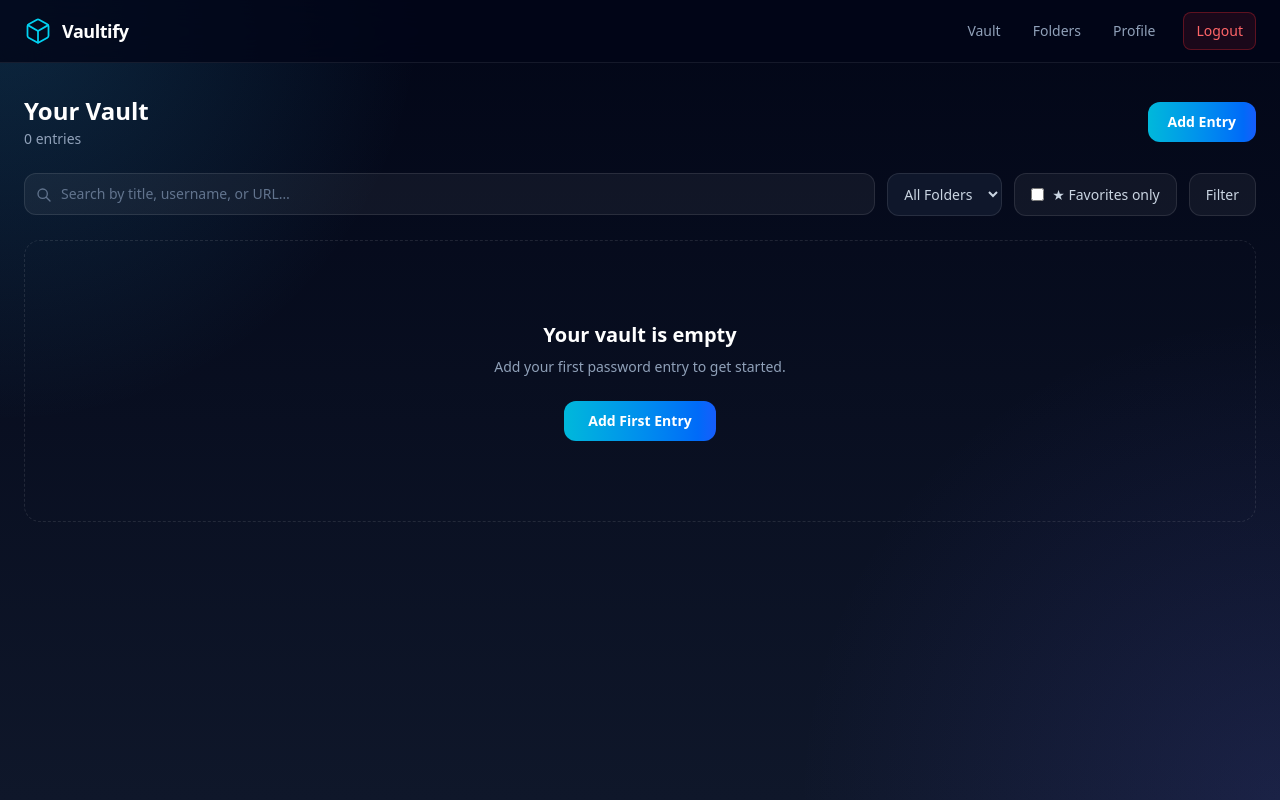
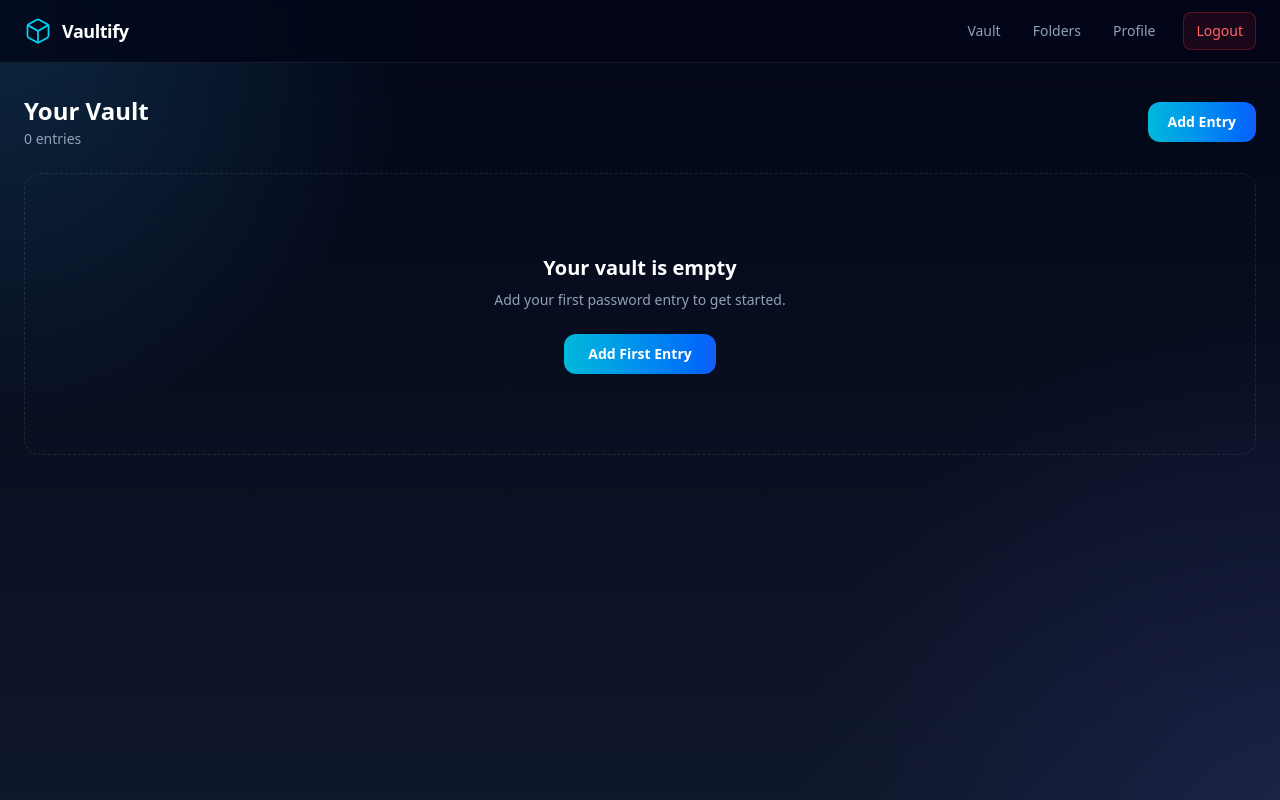
Before and after one commit to Sarthak-GS/Keeply, a FastAPI app: template templates/vault/dashboard.html in a window 1280 px wide. Run offline with FastAPI, Linux system fonts and the light colour scheme; the template is opened without the code that fills it, so the values that code supplies are empty.

Commit message:
fix : minor bugs

```diff
--- a/main.py
+++ b/main.py
@@ -30,11 +30,11 @@ async def lifespan(app: FastAPI):
             inspector = inspect(sync_conn)
             tables = inspector.get_table_names()
 
-            if "users" in tables:
-                columns = [col["name"] for col in inspector.get_columns("users")]
-                # If deprecated columns exist, recreate database for a clean start
-                if "encrypted_dek" in columns or "server_encrypted_dek" in columns:
-                    Base.metadata.drop_all(bind=sync_conn)
+            # if "users" in tables:
+            #     columns = [col["name"] for col in inspector.get_columns("users")]
+            #     # If deprecated columns exist, recreate database for a clean start
+            #     if "encrypted_dek" in columns or "server_encrypted_dek" in columns:
+            #         Base.metadata.drop_all(bind=sync_conn)
 
             Base.metadata.create_all(bind=sync_conn)
 
--- a/routers/auth.py
+++ b/routers/auth.py
@@ -178,8 +178,6 @@ async def process_reset_password(
     data: PasswordResetConfirm,
     db: Annotated[AsyncSession, Depends(get_db)],
 ):
-    if data.password != data.confirm_password:
-        raise HTTPException(status_code=400, detail="Passwords do not match.")
 
     # Validate token
     reset_token = await auth_service.get_valid_reset_token(db, data.token)
--- a/templates/vault/dashboard.html
+++ b/templates/vault/dashboard.html
@@ -16,34 +16,7 @@
         </a>
     </div>
 
-    <!-- Search + filter bar -->
-    <form method="GET" action="/vault/dashboard" class="flex flex-wrap gap-3">
-        <div class="relative flex-1 min-w-[200px]">
-            <svg class="pointer-events-none absolute left-3 top-1/2 -translate-y-1/2 h-4 w-4 text-slate-500" fill="none" stroke="currentColor" stroke-width="2" viewBox="0 0 24 24"><path stroke-linecap="round" stroke-linejoin="round" d="M21 21l-6-6m2-5a7 7 0 11-14 0 7 7 0 0114 0z" /></svg>
-            <input type="text" name="search" value="{{ search }}"
-                   placeholder="Search by title, username, or URL…"
-                   class="w-full rounded-xl border border-white/10 bg-white/5 py-2.5 pl-9 pr-4 text-sm text-white placeholder-slate-500 outline-none focus:border-cyan-500/50 focus:ring-2 focus:ring-cyan-500/20">
-        </div>
-        <select name="folder_id"
-                class="rounded-xl border border-white/10 bg-slate-900 px-3 py-2.5 text-sm text-slate-300 outline-none focus:border-cyan-500/50">
-            <option value="">All Folders</option>
-            {% for f in folders %}
-            <option value="{{ f.id }}" {% if active_folder == f.id %}selected{% endif %}>{{ f.icon }} {{ f.name }}</option>
-            {% endfor %}
-        </select>
-        <label class="flex items-center gap-2 rounded-xl border border-white/10 bg-white/5 px-4 py-2.5 text-sm text-slate-300 cursor-pointer hover:bg-white/8 transition">
-            <input type="checkbox" name="favorites" value="1" {% if favorites %}checked{% endif %} class="accent-cyan-400">
-            ★ Favorites only
-        </label>
-        <button type="submit"
-                class="rounded-xl border border-white/10 bg-white/5 px-4 py-2.5 text-sm font-medium text-slate-300 hover:bg-white/10 transition">
-            Filter
-        </button>
-        {% if search or active_folder or favorites %}
-        <a href="/vault/dashboard"
-           class="rounded-xl border border-white/10 bg-white/5 px-4 py-2.5 text-sm text-slate-400 hover:text-white transition">✕ Clear</a>
-        {% endif %}
-    </form>
+
 
     <!-- Entry cards grid -->
     {% if entries %}
--- a/templates/vault/entry_detail.html
+++ b/templates/vault/entry_detail.html
@@ -69,7 +69,7 @@
             <div class="rounded-xl border border-white/8 bg-white/3 px-5 py-4">
                 <p class="mb-1 text-xs font-semibold uppercase tracking-widest text-slate-500">Website URL</p>
                 <a href="{{ entry.url }}" target="_blank" rel="noopener noreferrer"
-                   class="text-sm text-cyan-400 hover:text-cyan-300 transition break-all">{{ entry.url }} ↗</a>
+                   class="text-sm text-cyan-400 hover:text-cyan-300 transition break-all">{{ entry.url }}</a>
             </div>
             {% endif %}
 
```
Also changed, not shown: routers/profile.py (+0 -9 lines), schemas/user.py (+30 -3 lines), templates/profile/profile.html (+7 -10 lines).
